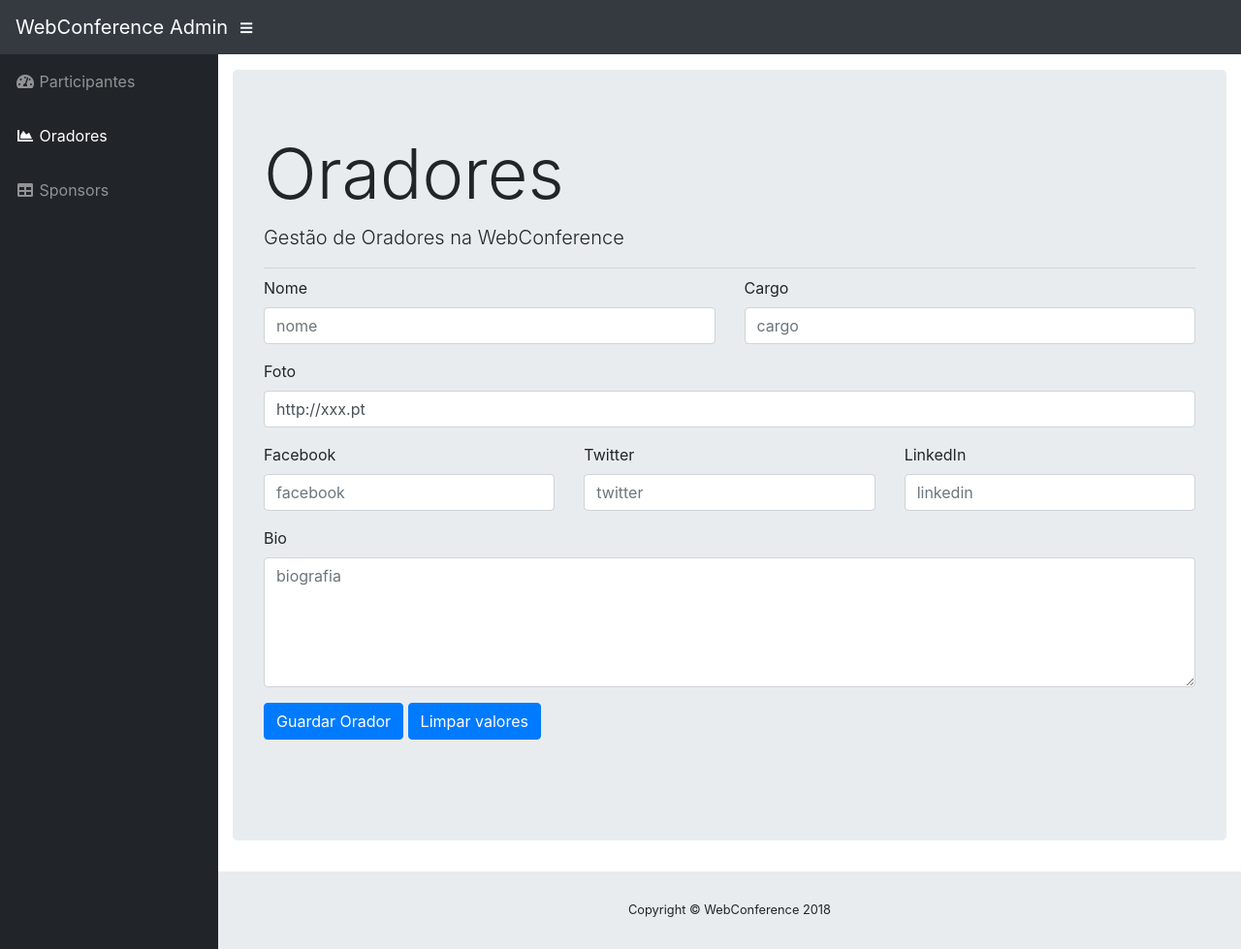
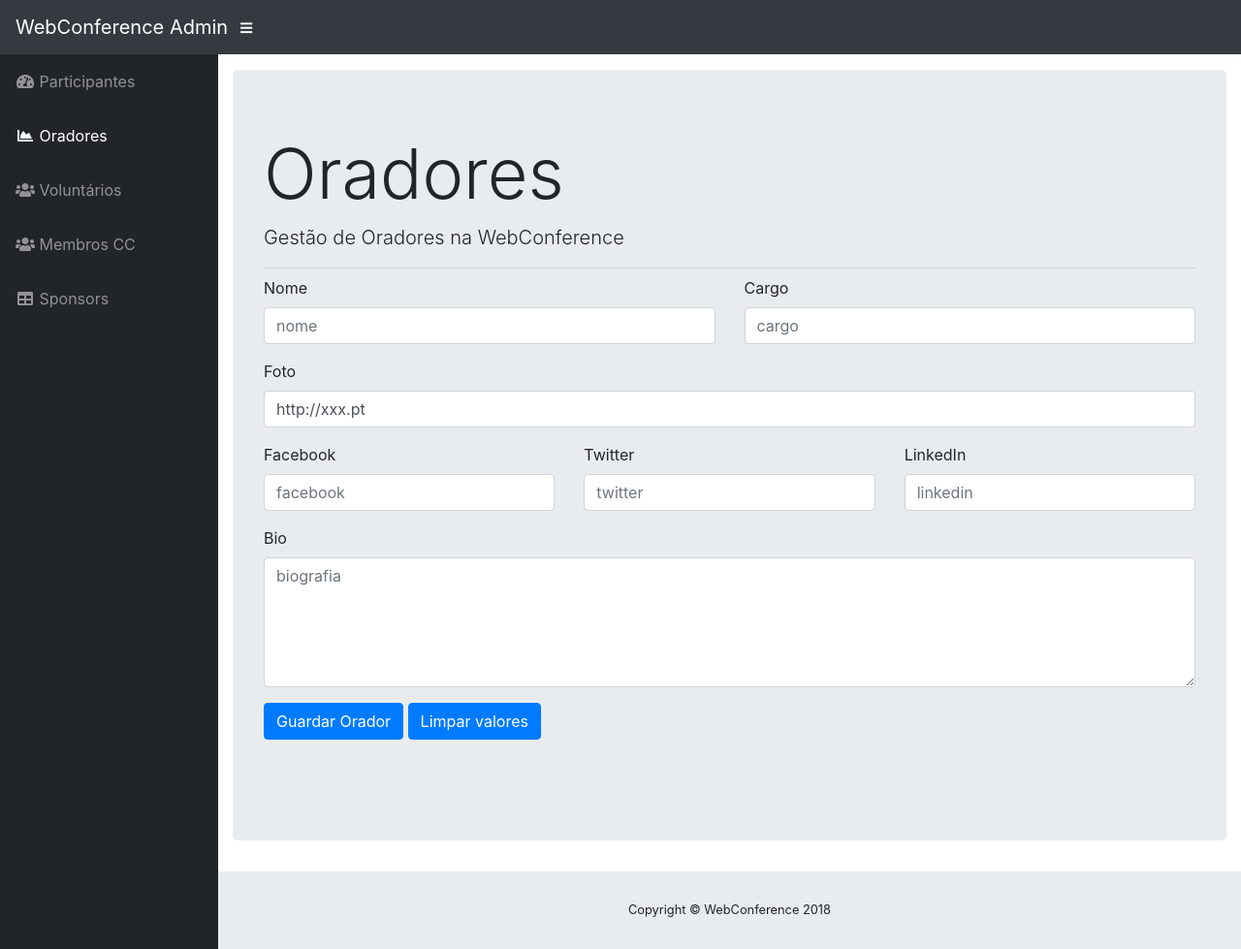
Before and after one commit to pjbelo/mini-proj2, a plain HTML site: page admin/speakers.html in a window 1280 px wide. Shown: the whole page at 97% size. Drawn offline with nearby package versions, Linux system fonts and the light colour scheme; some packages are replaced by stand-ins of ours; no server answers; a script that the page names is missing.

Commit message:
add volunteers and members to menu

```diff
--- a/admin/speakers.html
+++ b/admin/speakers.html
@@ -53,6 +53,18 @@
           <a class="nav-link" href="speakers.html">
             <i class="fas fa-fw fa-chart-area"></i>
             <span>Oradores</span></a>
+        </li>
+        <li class="nav-item">
+          <a class="nav-link" href="volunteers.html">
+            <i class="fas fa-fw fa-users"></i>
+            <span>Voluntários</span>
+          </a>
+        </li>
+        <li class="nav-item">
+          <a class="nav-link" href="ccmembers.html">
+            <i class="fas fa-fw fa-users"></i>
+            <span>Membros CC</span>
+          </a>
         </li>
         <li class="nav-item">
           <a class="nav-link" href="sponsors.html">
```
Also changed, not shown: admin/participants.html (+12 -0 lines).
